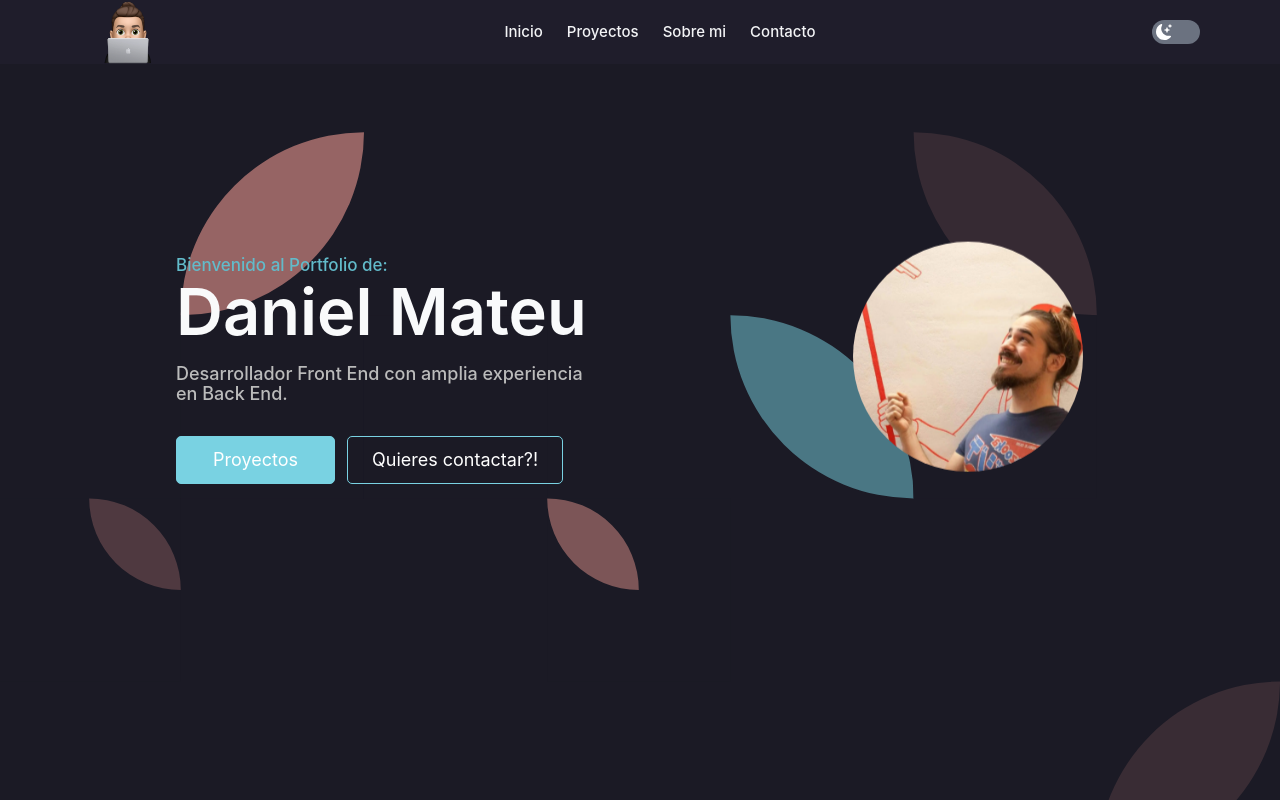
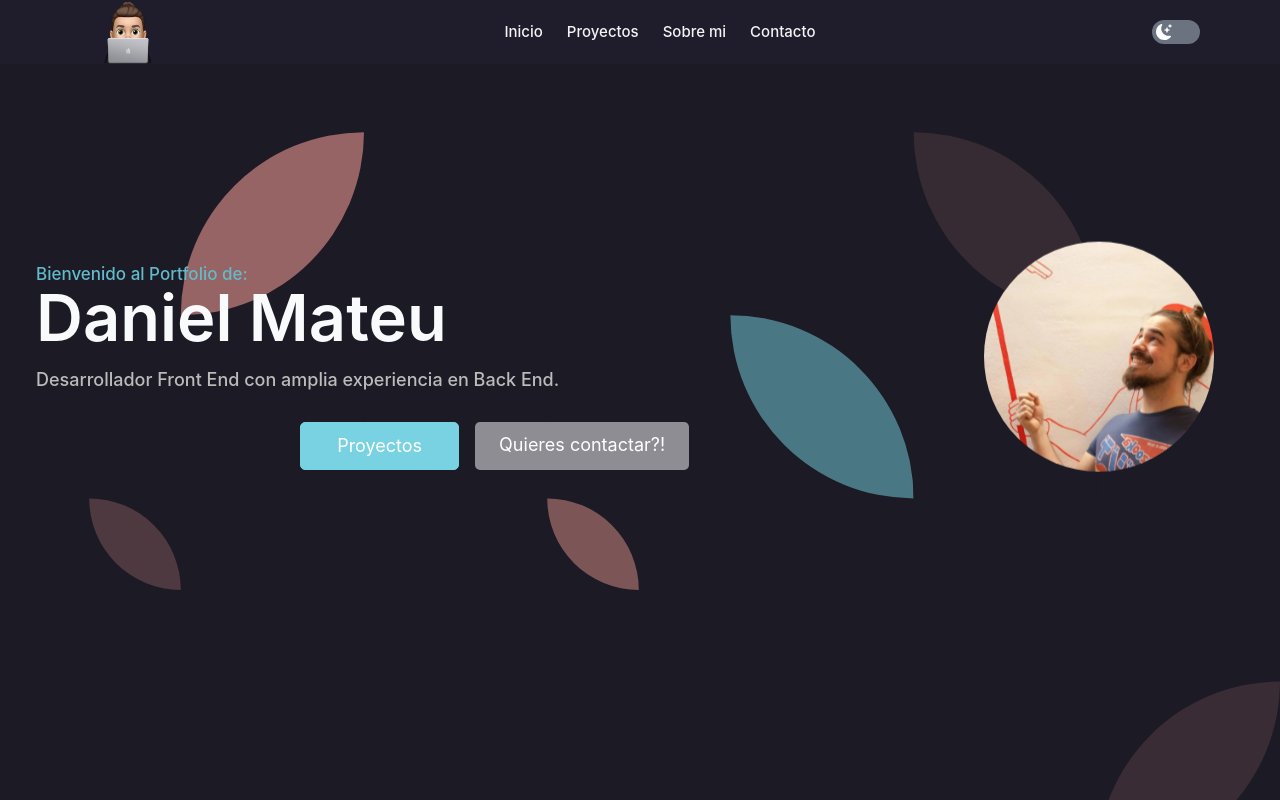
Before and after one commit to danielmateu/portfolio-agosto-2023, a Next.js app: page / in a window 1280 px wide. Shown: the top 800 px of the page. Built offline with nearby package versions, Linux system fonts and the light colour scheme.

Commit message:
text colors updated

```diff
--- a/components/AboutMe.jsx
+++ b/components/AboutMe.jsx
@@ -48,9 +48,6 @@ const AboutMe = () => {
           En mi tiempo libre me gusta aprender tecnologías nuevas aplicándolas a mis proyectos personales, leer, hacer deporte y la música.
         </p>
 
-        {/* <p className={`${theme !== 'dark' ? 'text-[#484959]' : 'text-gray-400'} mb-2 text-sm font-semibold lg:w-[90%] lg:text-[15px]`}
-        >En realidad amo la música, me considero multi-instrumentista, ya que toco la <span className={''}>guitarra</span>, el <span className={''}>bajo</span>, el <span className={''}>piano</span> y la <span className={''}>batería</span>. También me gusta <span className={''}>viajar</span>, <span className={''}>conocer</span> nuevas culturas y los paseos por la montaña.</p> */}
-
         <p className={`${theme !== 'dark' ? 'text-[#484959]' : 'text-gray-400'} mb-2 text-sm font-semibold lg:w-[90%] lg:text-[15px]`}>
           Actualmente estoy trabajando en mejorar mis habilidades como desarrollador <span className={'font-bold'}>Front End</span>,  <span className={'font-bold'}>Back End</span> y <span className={'font-bold'}>Diseñador UX/UI</span>.
         </p>
--- a/components/Home.jsx
+++ b/components/Home.jsx
@@ -24,7 +24,7 @@ const Home = () => {
   return (
     <div className={'gradient relative w-full h-full flex flex-col items-center justify-center z-0'}>
 
-      <div className={"w-full max-w-[1000px] min-h-[90vh] sm:min-h-[100vh]  flex flex-col-reverse sm:flex-row-reverse place-content-center justify-center items-center z-40  p-4 "}>
+      <div className={"w-full min-h-[90vh] sm:min-h-[100vh] flex flex-col-reverse sm:flex-row-reverse place-content-center justify-center items-center z-40  p-4 "}>
 
         {theme === 'dark' ?
           <Image width={1920} height={1080} src={bg2} priority alt="background" className={"w-[100%] min-h-[120vh] top-[-50px]  object-cover z-0  fixed"} />
@@ -34,23 +34,22 @@ const Home = () => {
 
         <motion.div initial={{ y: -40 }} animate={{ y: 0 }} transition={{ duration: 5, repeat: Infinity }} className={'relative flex justify-center items-center transition-all sm:pl-5'}>
 
-
           <Image width={180} height={180} priority alt='Small avatar of me' src={myPic} className={'-scale-x-100 w-auto  relative  rounded-full z-50  h-[150px] sm:mr-10 md:mr-20  mb-4 bottom-3 sm:h-[180px] sm:w-[200px] md:h-[230px] md:w-[250px]'} />
-
 
         </motion.div>
 
-        <motion.div initial={{ opacity: 0 }} animate={{ opacity: 1 }} transition={{ duration: 1 }} className={'ml-8 mb-16 w-[100%] z-10 max-w-[300px] sm:max-w-[100%] sm:ml-10  lg:pr-10 lg:ml-5'}>
-
-          <span className={'text-[13px] text-[#62bbca] font-medium leading-none sm:text-[15px] md:text-[17px]'}>Bienvenido al Portfolio de:</span>
-          <h1 className={`text-[35px] mt-0.5 ${theme !== 'dark' ? 'text-[#1F1D2B] ' : 'text-gray-50'} font-semibold leading-none sm:text-[45px] md:text-[50px] lg:text-[60px] xl:text-[65px]`}>Daniel Mateu</h1>
-          <p className={`mt-5   ${theme !== 'dark' ? 'text-gray-600' : 'text-[#bbb]'} font-medium w-[89%] text-sm sm:w-[65%] sm:text-[16px] md:text-[18px] `}>Desarrollador Front End con amplia experiencia en Back End. </p>
+        <motion.div initial={{ opacity: 0 }} animate={{ opacity: 1 }} transition={{ duration: 1 }} className={'mb-16 w-[100%] z-10 max-w-[300px] sm:max-w-[100%] sm:ml-10  lg:pr-10 lg:ml-5'}>
+          <div className="flex flex-col items-center justify-center  text-center md:justify-start md:text-left md:items-start">
+            <span className={'text-[13px] text-[#62bbca] font-medium leading-none sm:text-[15px] md:text-[17px]'}>Bienvenido al Portfolio de:</span>
+            <h1 className={`text-[35px] mt-0.5 ${theme !== 'dark' ? 'text-[#1F1D2B] ' : 'text-gray-50'} font-semibold leading-none sm:text-[45px] md:text-[50px] lg:text-[60px] xl:text-[65px]`}>Daniel Mateu</h1>
+            <p className={`mt-5   ${theme !== 'dark' ? 'text-gray-600' : 'text-[#bbb]'} font-medium w-[89%] text-sm sm:w-[65%] sm:text-[16px] md:text-[18px]`}>Desarrollador Front End con amplia experiencia en Back End. </p>
+          </div>
 
           <motion.div className={'pt-8'} initial={{ opacity: 0 }} animate={{ opacity: 1 }} transition={{ duration: 1.5 }}>
-            <div className='flex flex-col sm:flex-row text-center w-fit gap-4 sm:gap-0'>
+            <div className='flex flex-wrap text-center gap-4 justify-center'>
 
-              <a href='#projects' className={" text-sm border-[1px] font-regular border-[#79d2e2] bg-[#79d2e2] py-[9px] px-9 mr-3 rounded-[5px]  text-white transition-all duration-200 hover:opacity-80 sm:text-base lg:text-lg"}>Proyectos</a>
-              <a href='#contact' className={` text-sm border-[1px] font-regular border-[#79d2e2] py-[9px] px-6 rounded-[5px]  ${theme !== 'dark' ? 'text-gray-800' : 'text-[#fff]'} transition-all duration-200 hover:bg-[#79d2e2] hover:text-white  sm:text-base lg:text-lg`}>Quieres contactar?!</a>
+              <a href='#projects' className={"text-sm border-[1px] font-regular border-[#79d2e2] bg-[#79d2e2] py-[9px] px-9  rounded-[5px]  text-white hover:text-slate-600 transition-all duration-200 hover:opacity-80 sm:text-base lg:text-lg"}>Proyectos</a>
+              <a href='#contact' className={`bg-[#ffffff81] text-sm font-regular py-[9px] px-6 rounded-[5px] ${theme !== 'dark' ? 'text-gray-800' : 'text-[#fff]'} transition-all duration-200 hover:bg-[#79d2e2] hover:text-white sm:text-base lg:text-lg`}>Quieres contactar?!</a>
             </div>
           </motion.div>
         </motion.div>
```
